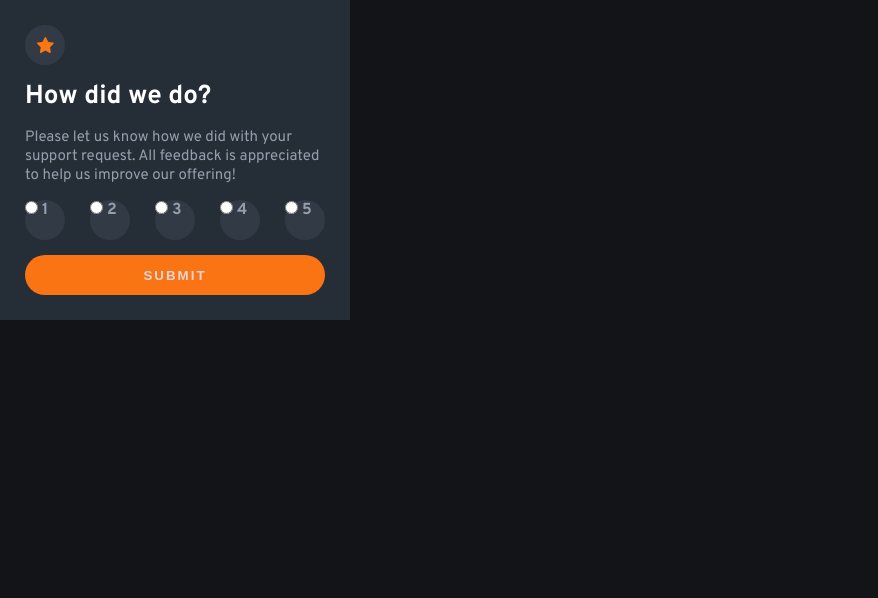
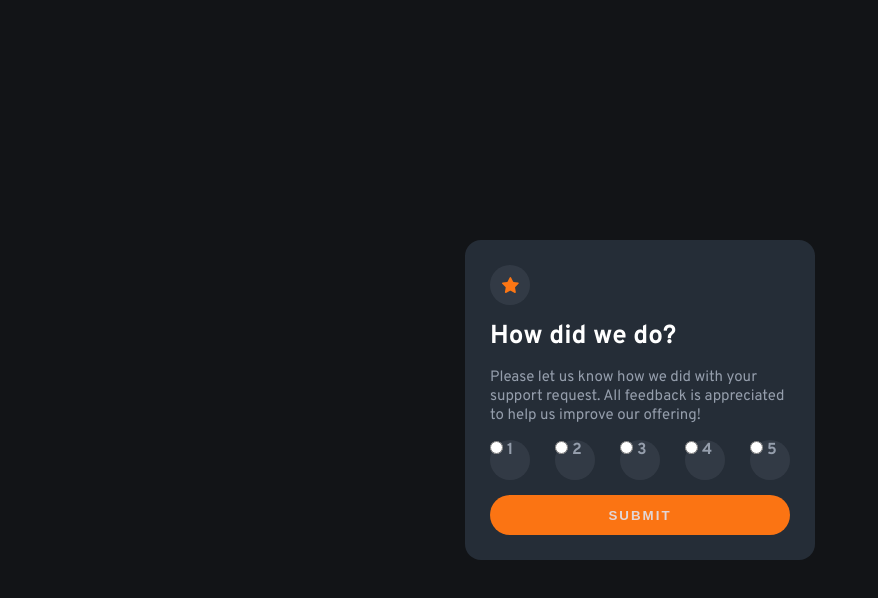
Before and after one commit to khadijahashmi2/fem-interative-rating-comp, a plain HTML site: page index.html in a window 1280 px wide. Shown: the whole page, without its empty margins (0-878 px from the left). Drawn offline with Linux system fonts and the light colour scheme.

Commit message:
center card

```diff
--- a/style.css
+++ b/style.css
@@ -1,4 +1,4 @@
-@import url('https://fonts.googleapis.com/css2?family=Overpass:wght@400;700&display=swap');
+@import url("https://fonts.googleapis.com/css2?family=Overpass:wght@400;700&display=swap");
 
 :root {
 	--white: hsl(0, 0%, 100%);
@@ -16,21 +16,24 @@
 
 body {
 	background-color: var(--verydarklue);
+	display: grid;
+	height: 100vh;
+	place-content: center;
 }
 
 main {
 	background-color: var(--darkblue);
-    font-family: 'Overpass', sans-serif;
+	font-family: "Overpass", sans-serif;
 	max-width: 350px;
 	display: flex;
 	max-height: 100vh;
 	place-content: center;
+	border-radius: 1rem;
 }
 
 .evaluation {
 	padding: 25px;
 	display: block;
-
 }
 
 .staricon {
@@ -82,7 +85,6 @@ main {
 	background-color: hsl(25, 97%, 53%);
 	color: rgb(226, 215, 215);
 	letter-spacing: 2px;
-
 }
 
 .thankyou {
```
Lines whose indentation alone changed are shown as unchanged.
